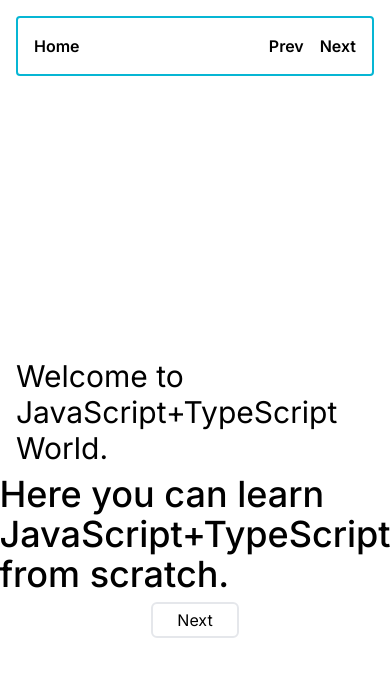
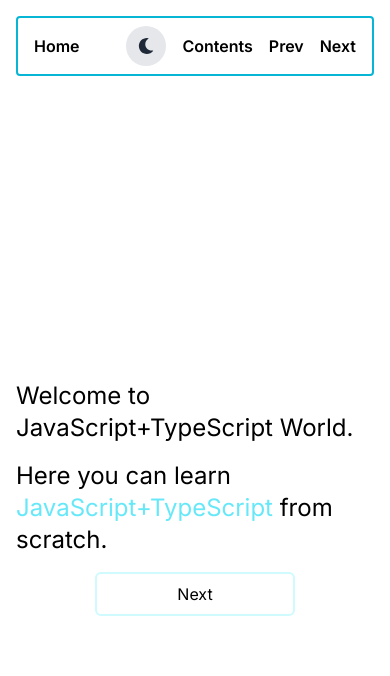
Before and after one commit to Asharalikhan4/JavaScript, a Next.js app in the folder website/: page / in a window 390 px wide. Shown: the top 676 px of the page. Built offline with nearby package versions, Linux system fonts and the light colour scheme.

Commit message:
Navbar UI Changed, theme toggle button added, Custom Text component added, Home page styles changed

```diff
--- a/website/package.json
+++ b/website/package.json
@@ -12,6 +12,7 @@
     "next": "14.2.5",
     "react": "^18",
     "react-dom": "^18",
+    "react-icons": "^5.2.1",
     "react-syntax-highlighter": "^15.5.0"
   },
   "devDependencies": {
--- /dev/null
+++ b/website/src/app/components/CustomText.tsx
@@ -0,0 +1,14 @@
+import { FC } from "react";
+
+interface CustomTextProps {
+    text: string;
+    className?: string;
+}
+
+const CustomText: FC<CustomTextProps> = ({ className, text }) => {
+    return (
+        <span className={`${className}`}>{text}</span>
+    );
+};
+
+export default CustomText;
--- a/website/src/app/components/Navbar.tsx
+++ b/website/src/app/components/Navbar.tsx
@@ -1,16 +1,52 @@
 "use client";
-import { FC } from "react";
+import { FC, useEffect, useState } from "react";
 import Link from "next/link";
 import { useRouter } from "next/navigation";
+import { FaSun, FaMoon } from "react-icons/fa";
 
 const Navbar: FC = () => {
 
     const router = useRouter();
 
+    const [theme, setTheme] = useState("light");
+
+    useEffect(() => {
+        if (localStorage.theme === "dark" || (!("theme" in localStorage) && window.matchMedia("(prefers-color-scheme: dark)").matches)) {
+            document.documentElement.classList.add("dark");
+            setTheme("dark");
+        } else {
+            document.documentElement.classList.remove("dark");
+            setTheme("light");
+        }
+    }, []);
+
+    const toggleTheme = () => {
+        if (theme === "light") {
+            document.documentElement.classList.add("dark");
+            localStorage.setItem("theme", "dark");
+            setTheme("dark");
+        } else {
+            document.documentElement.classList.remove("dark");
+            localStorage.setItem("theme", "light");
+            setTheme("light");
+        }
+    };
+
     return (
-        <nav className="flex justify-between py-4 font-semibold border-2 border-cyan-500 p-4 rounded">
+        <nav className="flex justify-between items-center py-2 font-semibold border-2 border-cyan-500 p-4 rounded">
             <Link href={"/"} className="cursor-pointer">Home</Link>
-            <div className="flex gap-x-4">
+            <div className="flex items-center gap-x-4">
+                <button
+                    onClick={toggleTheme}
+                    className="flex items-center justify-center w-10 h-10 bg-gray-200 rounded-full dark:bg-gray-800"
+                >
+                    {theme === "light" ? (
+                        <FaMoon className="text-gray-800 dark:text-gray-200" />
+                    ) : (
+                        <FaSun className="text-gray-800 dark:text-gray-200" />
+                    )}
+                </button>
+                <Link href={"/table-of-contents"} className="cursor-pointer">Contents</Link>
                 <div className="cursor-pointer" onClick={() => router.back()}>Prev</div>
                 <div className="cursor-pointer">Next</div>
             </div>
--- a/website/src/app/page.tsx
+++ b/website/src/app/page.tsx
@@ -1,12 +1,13 @@
 import Link from "next/link";
+import CustomText from "./components/CustomText";
 
 export default function Home() {
   return (
     <main className="h-screen">
-      <div className="h-full flex flex-col items-center justify-center gap-y-2">
-        <div className="text-3xl">Welcome to JavaScript+TypeScript World.</div>
-        <div className="text-4xl font-medium">Here you can learn JavaScript+TypeScript from scratch.</div>
-        <Link href={"/table-of-contents"} className="border-2 px-6 py-1 rounded-md hover:bg-slate-200">Next</Link>
+      <div className="h-full flex flex-col items-center justify-center gap-y-4 md:gap-y-2">
+        <div className="text-2xl md:text-3xl font-Inter">Welcome to JavaScript+TypeScript World.</div>
+        <div className="text-2xl md:text-4xl md:font-medium font-Assistant">Here you can learn <CustomText text="JavaScript+TypeScript" className="text-cyan-300"/> from scratch.</div>
+        <Link href={"/table-of-contents"} className="border-2 border-cyan-100 px-20 py-2 md:px-6 md:py-1 rounded-md transition duration-300 ease-in-out hover:bg-cyan-100 hover:text-black hover:font-medium">Next</Link>
       </div>
     </main>
   );
```
Also changed, not shown: 1 other file (tests, documents, lock files or other folders).
